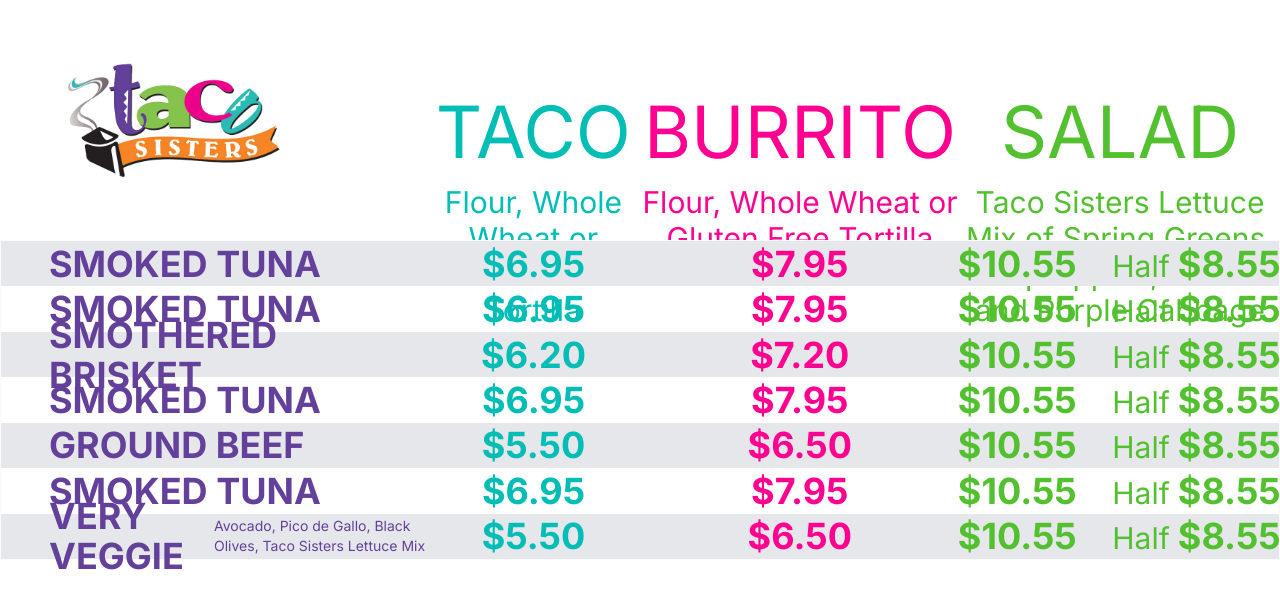
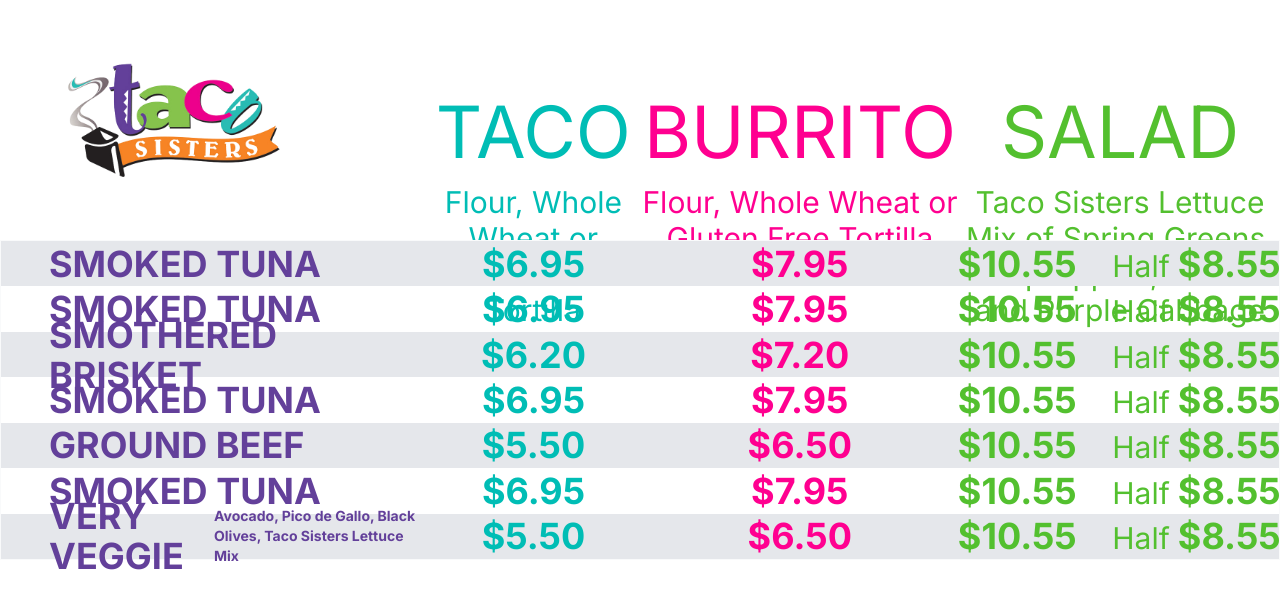
Before and after one commit to liftoffcreative-us/menuboards, a Next.js app: page / in a window 1280 px wide. Shown: the top 608 px of the page. Built offline with nearby package versions, Linux system fonts and the light colour scheme.

Commit message:
update test

```diff
--- a/app/page.js
+++ b/app/page.js
@@ -75,7 +75,7 @@
           </div>
         </div>
         <div className='bg-gray-200 w-full h-[14.3%] flex items-center '>
-          <div className='w-1/3 flex items-center '><h4 className='pl-12 text-tacopurple text-4xl w-1/2 font-bold'>VERY VEGGIE</h4><span className=' text-sm w-1/2 font-normal text-tacopurple'>Avocado, Pico de Gallo, Black Olives, Taco Sisters Lettuce Mix</span></div>
+          <div className='w-1/3 flex items-center '><h4 className='pl-12 text-tacopurple text-4xl w-1/2 font-bold'>VERY VEGGIE</h4><span className=' text-sm w-1/2 font-bold text-tacopurple'>Avocado, Pico de Gallo, Black Olives, Taco Sisters Lettuce Mix</span></div>
           <h4 className='text-tacoblue text-4xl w-1/6 font-bold text-center'>$5.50</h4>
           <h4 className='text-tacopink text-4xl w-1/4 font-bold text-center'>$6.50</h4>
           <div className='w-3/12 flex text-tacogreen items-center justify-center'>
```
